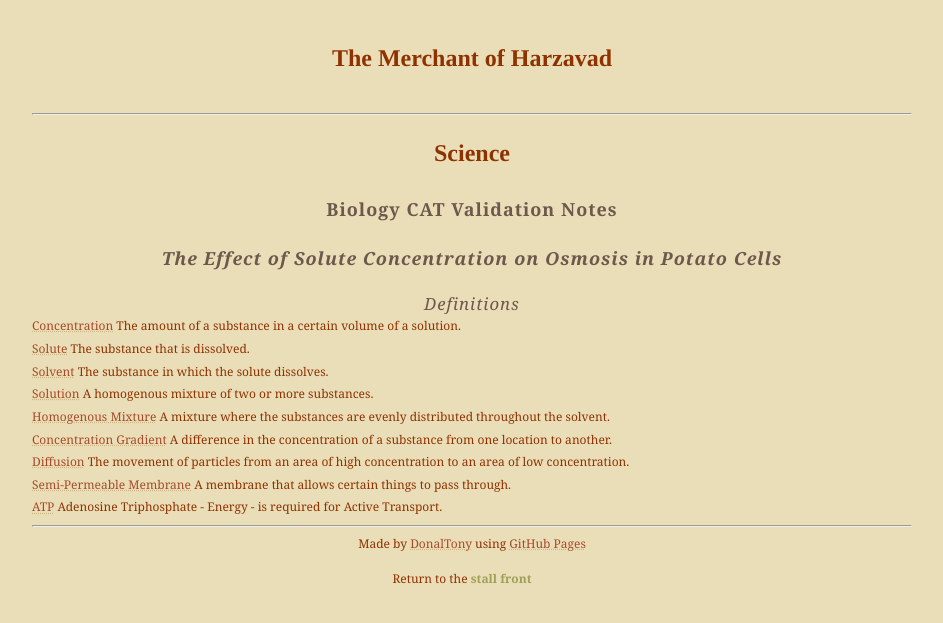
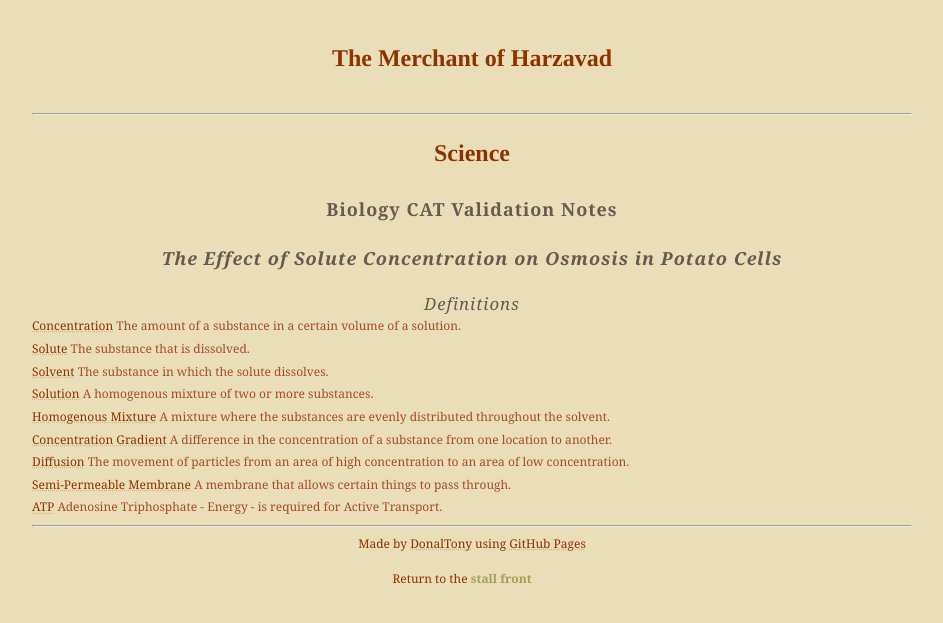
Before and after one commit to dvaraka/the-merchant, a Jekyll site: the page built from notes/year-9/science/yr9-bio/cat-validation-notes.md, in a window 1280 px wide. Shown: the top 623 px of the page, without its empty margins (168-1111 px from the left). Built offline with Jekyll 4.4.1, drawn with Linux system fonts in a browser that asks for light colours; our own code applies the rules of GitHub Pages for plain Markdown files.

Commit message:
Update main.css

```diff
--- a/assets/css/main.css
+++ b/assets/css/main.css
@@ -56,6 +56,10 @@ a:hover, a:focus, a:active {
 abbr {
 	border-bottom: none;
 	text-decoration: #CFB784 dotted underline;
+	color: #8E3200;
+}
+
+def {
 	color: #A64B2A;
 }
 
```
